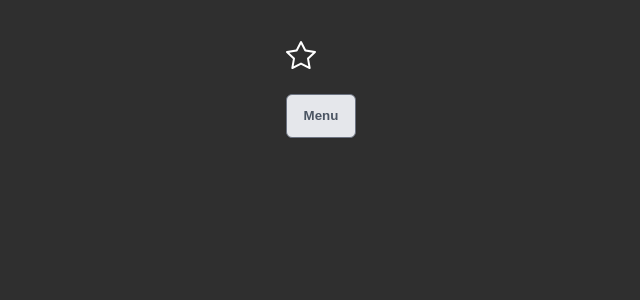
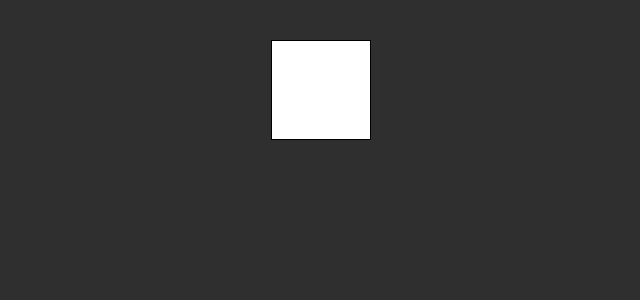
Before and after one commit to zuuhair11/reusability, a React (Create React App) app: page / in a window 1280 px wide. Shown: the top 300 px of the page, without its empty margins (319-959 px from the left). Built offline with nearby package versions, Linux system fonts and the light colour scheme.

Commit message:
setting children as a function

```diff
--- a/src/App.js
+++ b/src/App.js
@@ -1,3 +1,4 @@
+import Toggle from './components/Toggle/index' ;
 import Star from './components/Star' ;
 import Menu from './components/Menu/index' ;
 
@@ -5,22 +6,35 @@ import Menu from './components/Menu/index' ;
 function App() {
     return (
         <>
-            <Star />
-
-            <br />
-
-            <Menu>
-                <Menu.Button>Menu</Menu.Button>
-
-                    <Menu.Dropdown>
-                        <Menu.Item>Home</Menu.Item>
-                        <Menu.Item>About</Menu.Item>
-                        <Menu.Item>Contact</Menu.Item>
-                        <Menu.Item>Blog</Menu.Item>
-                    </Menu.Dropdown>
-            </Menu>
+            <Toggle>
+                <Toggle.Button>
+                    <Toggle.Display>
+                        {
+                            function(open) {
+                                return <div className={`box ${open && 'filled'}`}></div>
+                            }
+                        }
+                    </Toggle.Display>
+                </Toggle.Button>
+            </Toggle>
         </>
     );
+
+
+    // <Star />
+
+    // <br />
+
+    // <Menu onOpen={ () => console.log('onOpen') } >
+    //     <Menu.Button>Menu</Menu.Button>
+
+    //         <Menu.Dropdown>
+    //             <Menu.Item>Home</Menu.Item>
+    //             <Menu.Item>About</Menu.Item>
+    //             <Menu.Item>Contact</Menu.Item>
+    //             <Menu.Item>Blog</Menu.Item>
+    //         </Menu.Dropdown>
+    // </Menu>
 }
 
 
--- a/src/components/Menu/Menu.jsx
+++ b/src/components/Menu/Menu.jsx
@@ -1,11 +1,11 @@
 import Toggle from '../Toggle/index' ;
 
 
-function Menu({ children }) {
+function Menu({ children, onOpen }) {
 
 
     return (
-        <Toggle>
+        <Toggle onToggle={ onOpen } >
             <div className='menu'>
                 { children }
             </div>
--- a/src/components/Star.jsx
+++ b/src/components/Star.jsx
@@ -2,11 +2,11 @@ import { BsStar, BsStarFill } from 'react-icons/bs' ;
 import Toggle from './Toggle/index' ;
 
 
-function Star() {
+function Star({ onChange }) {
 
 
     return (
-        <Toggle>
+        <Toggle onToggle={ onChange }>
             <Toggle.Button>
                 <Toggle.On>
                     <BsStarFill className='star filled' />
--- a/src/components/Toggle/Toggle.jsx
+++ b/src/components/Toggle/Toggle.jsx
@@ -1,14 +1,24 @@
-import { createContext, useState } from 'react' ;
+import { createContext, useState, useEffect, useRef } from 'react' ;
 
 
 const ToggleContext = createContext();
 
-function Toggle({ children }) {
+function Toggle({ children, onToggle = () => {} }) {
     const [on, setOn] = useState(false);
+    const firstRender = useRef(true);
 
     function toggle() {
         setOn( prevOn => !prevOn );
     }
+
+    useEffect( () => {
+        if(firstRender.current) {
+            firstRender.current = false;
+        } else {
+            onToggle();
+        }
+
+    }, [on]);
 
 
     return (
--- /dev/null
+++ b/src/components/Toggle/ToggleDisplay.jsx
@@ -0,0 +1,14 @@
+import { useContext } from 'react' ;
+import { ToggleContext } from './Toggle' ;
+
+
+function ToggleDisplay({ children }) {
+    const { on } = useContext(ToggleContext);
+
+    // This  chilren is actually a function that take an "on" argument
+    // So the parent get render based on the value of the state
+    return children(on);
+};
+
+
+export default ToggleDisplay ;
--- a/src/components/Toggle/index.js
+++ b/src/components/Toggle/index.js
@@ -1,10 +1,12 @@
 import Toggle from './Toggle' ;
 import ToggleButton from './ToggleButton' ;
+import ToggleDisplay from './ToggleDisplay' ;
 import ToggleOn from './ToggleOn' ;
 import ToggleOff from './ToggleOff' ;
 
 
 Toggle.Button = ToggleButton;
+Toggle.Display = ToggleDisplay;
 Toggle.On = ToggleOn;
 Toggle.Off = ToggleOff;
 
--- a/src/index.css
+++ b/src/index.css
@@ -108,3 +108,17 @@ button.button-danger {
 .menu-item:not(:last-child) {
     border-bottom: 1px solid #6B7280;
 }
+
+.box {
+    height: 100px;
+    width: 100px;
+    border: 1px solid black;
+    cursor: pointer;
+    background-color: white;
+
+    transition: background-color .5s ease-in-out;
+}
+
+.box.filled {
+    background-color: blue;
+}
```
